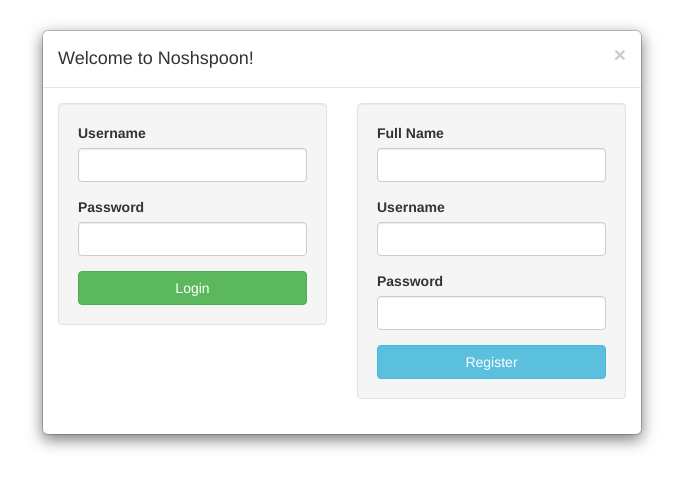
After one commit to lindaxiong/Noshspoon, a PHP site: page /login.html in a window 1280 px wide. The commit adds this page. Shown: the top 489 px of the page, without its empty margins (298-981 px from the left). Run offline with PHP 8.4, Linux system fonts and the light colour scheme; some libraries are stand-ins or nearby versions.

Commit message:
updated code

```diff
--- /dev/null
+++ b/login.html
@@ -0,0 +1,65 @@
+<!DOCTYPE html>
+<html lang="en">
+<head>
+	<meta charset="utf-8">
+	<meta http-equiv="X-UA-Compatible" content="IE=edge">
+	<meta name="viewport" content="width=device-width, initial-scale=1">
+	<title>Modal</title>
+	<link href="bootstrap-3.3.6-dist/css/bootstrap.min.css" rel="stylesheet">
+	<link href="//maxcdn.bootstrapcdn.com/font-awesome/4.1.0/css/font-awesome.min.css" rel="stylesheet">
+
+</head>
+<body>
+	<div id="login-overlay" class="modal-dialog">
+		<div class="modal-content">
+			<div class="modal-header">
+				<button type="button" class="close" data-dismiss="modal"><span aria-hidden="true">×</span><span class="sr-only">Close</span></button>
+				<h4 class="modal-title" id="myModalLabel">Welcome to Noshspoon!</h4>
+			</div>
+			<div class="modal-body">
+				<div class="row">
+					<div class="col-xs-6">
+						<div class="well">
+							<form method="POST" action="login.php">
+								<div class="form-group">
+									<label for="username" class="control-label">Username</label>
+									<input type="text" class="form-control" id="username" name="username" value="" required="" title="Please enter your username">
+									<span class="help-block"></span>
+								</div>
+								<div class="form-group">
+									<label for="password" class="control-label">Password</label>
+									<input type="password" class="form-control" id="password" name="password" value="" required="" title="Please enter your password">
+									<span class="help-block"></span>
+								</div>
+								<button type="submit" class="btn btn-success btn-block">Login</button>
+							</form>
+						</div>
+					</div>
+					<div class="col-xs-6">
+						<div class="well">
+							<form method="POST" action="register.php">
+								<div class="form-group">
+									<label for="name" class="control-label">Full Name</label>
+									<input type="text" class="form-control" id="name" name="name" value="" required="" title="Please enter your name">
+									<span class="help-block"></span>
+								</div>
+								<div class="form-group">
+									<label for="username" class="control-label">Username</label>
+									<input type="text" class="form-control" id="new-username" name="new-username" value="" required="" title="Please create a username">
+									<span class="help-block"></span>
+								</div>
+								<div class="form-group">
+									<label for="password" class="control-label">Password</label>
+									<input type="password" class="form-control" id="new-password" name="new-password" value="" required="" title="Please create a password">
+									<span class="help-block"></span>
+								</div>
+								<button type="submit" class="btn btn-info btn-block">Register</button>
+							</form>
+						</div>
+					</div>
+				</div>
+			</div>
+		</div>
+	</div>
+</body>
+</html>
```
Also changed, not shown: login.php (+2 -8 lines), post.php (+4 -3 lines).
